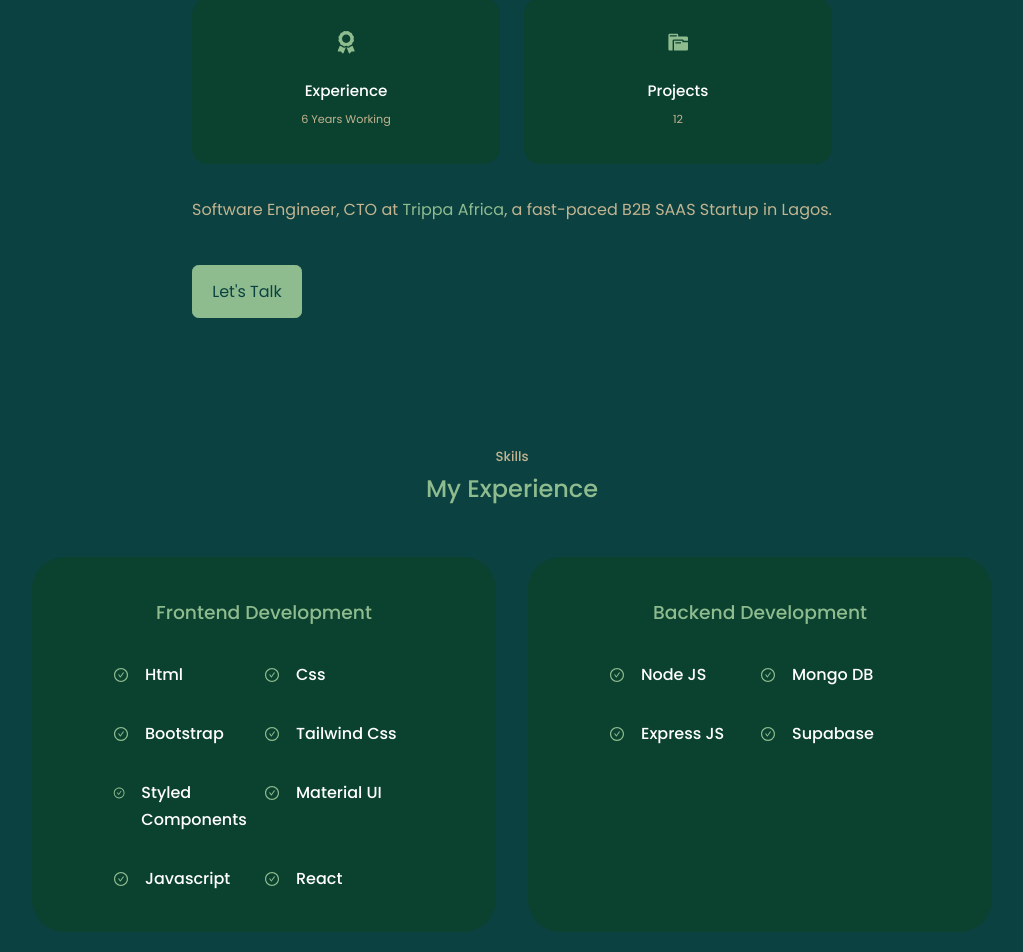
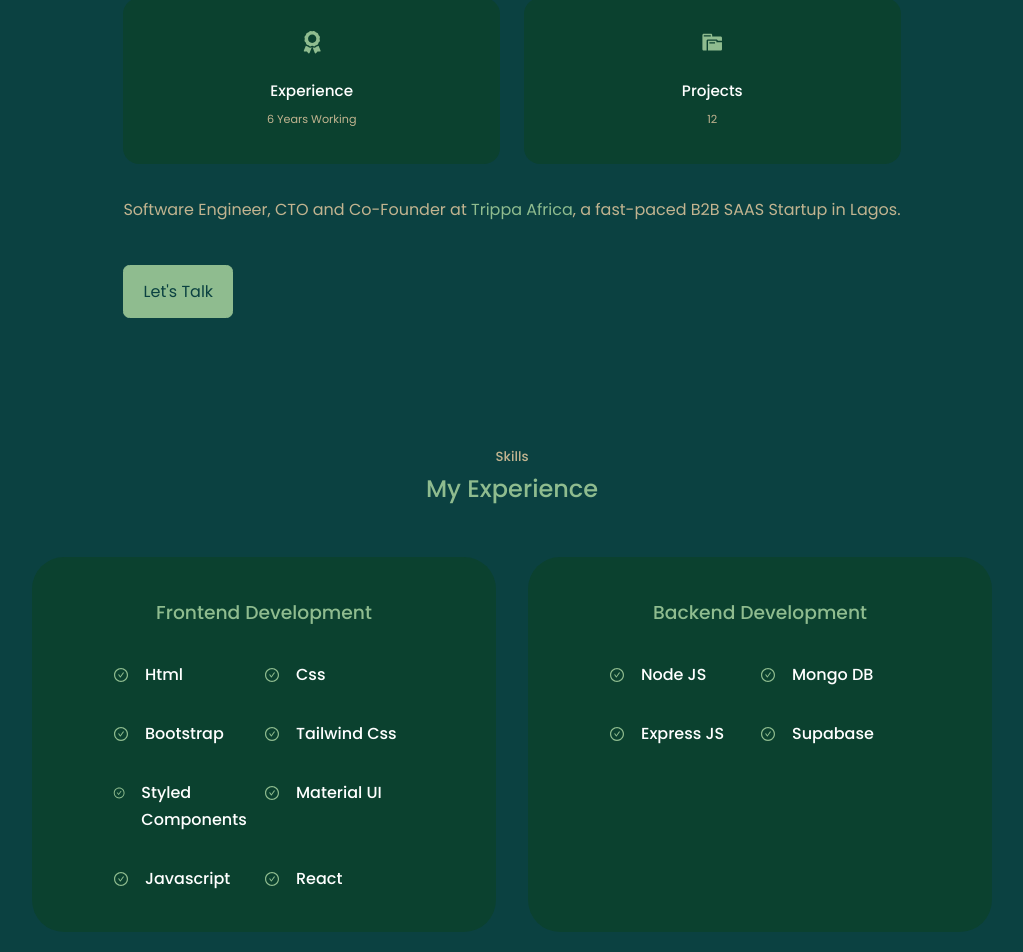
Before and after one commit to Dipocbd/Portfolio-Website, a React (Create React App) app: page / in a window 1280 px wide. Shown: the part 1041-1993 px from the top of the page, without its empty margins (128-1151 px from the left). Built offline with nearby package versions, Linux system fonts and the light colour scheme.

Commit message:
still updates

```diff
--- a/src/components/about/About.js
+++ b/src/components/about/About.js
@@ -28,7 +28,7 @@ const About = () => {
         </article>
       </div>
       <p>
-  Software Engineer, CTO at{" "}
+  Software Engineer, CTO and Co-Founder at{" "}
   <a
     href="https://www.trippaafrica.com"
     target="_blank"
--- a/src/components/portfolio/Portfolio.js
+++ b/src/components/portfolio/Portfolio.js
@@ -12,6 +12,7 @@ import IMG6 from '../../Assets/portfolio5.png'
 
 
 const data  =[
+
   {
     id:1,
     image:IMG,
```
